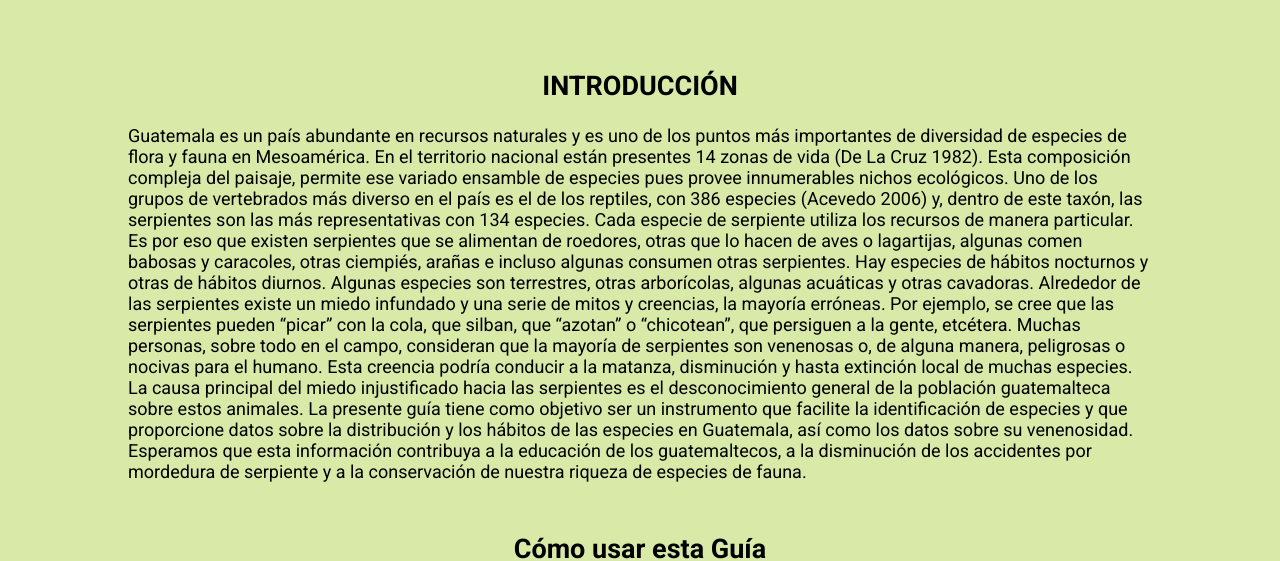
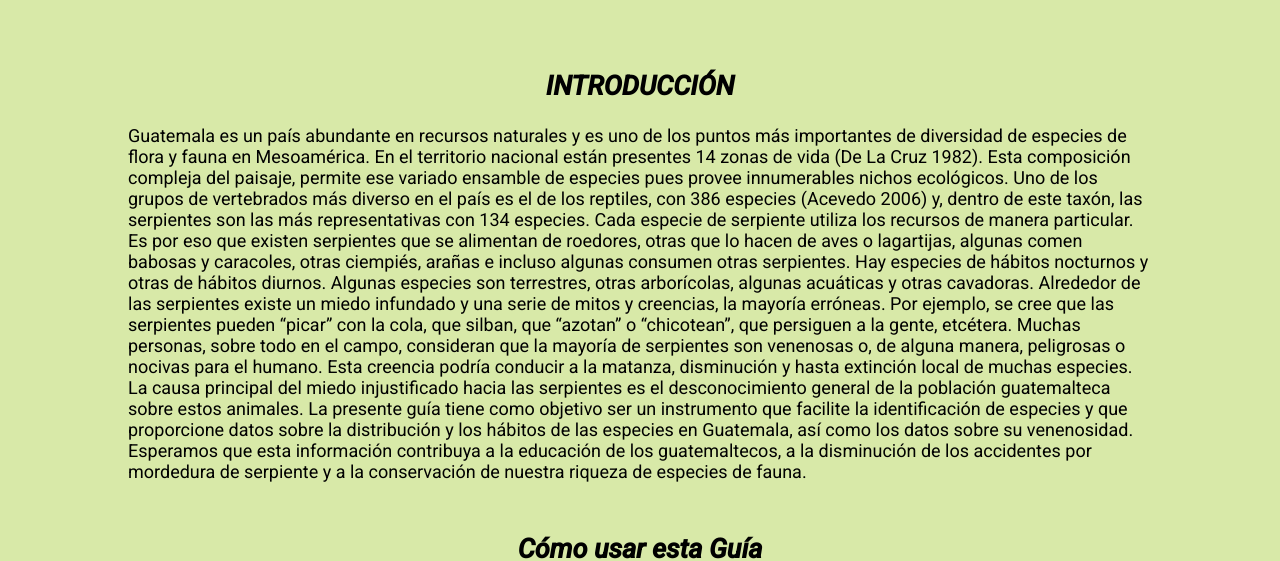
Before and after one commit to Noel1kt/SerpientesGT, a React (Vite) app: page /Menu in a window 1280 px wide. Shown: the part 246-807 px from the top of the page. Built offline with nearby package versions, Linux system fonts and the light colour scheme.

Commit message:
vercel fake api

```diff
--- a/src/api/api.jsx
+++ b/src/api/api.jsx
@@ -1,7 +1,7 @@
 import axios from "axios" // axios es una librería para hacer peticiones
 
 export const api = axios.create({
-    baseURL: "http://localhost:5000"
+    baseURL: "https://api-vercel-serpientes.vercel.app/"
 })
 
 export const buscar = async (url, setData) => {
--- a/src/assets/css/cueg.css
+++ b/src/assets/css/cueg.css
@@ -10,6 +10,7 @@
 .cueg-title{
     margin-top: 5%;
     text-align: center;
+    font-style: italic;
 }
 
 .cueg-ul li{
```
